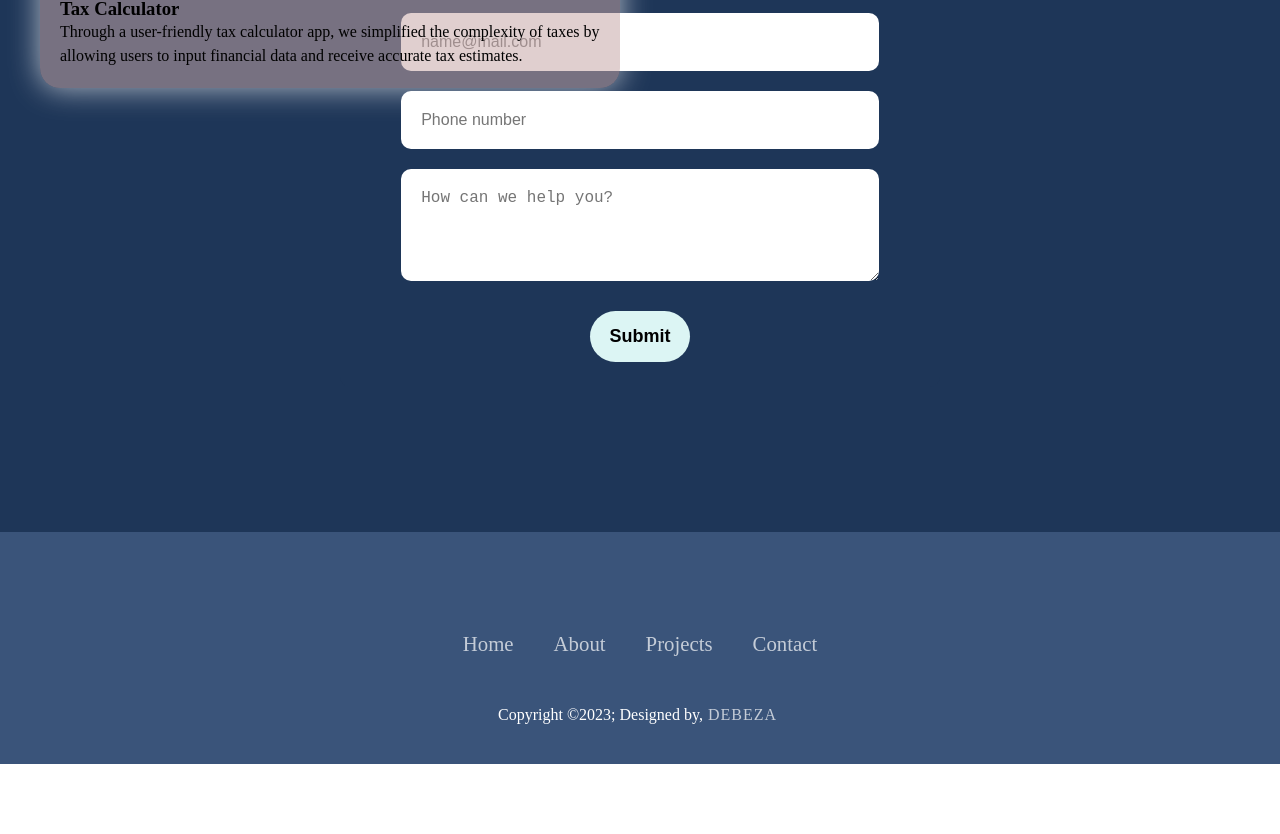
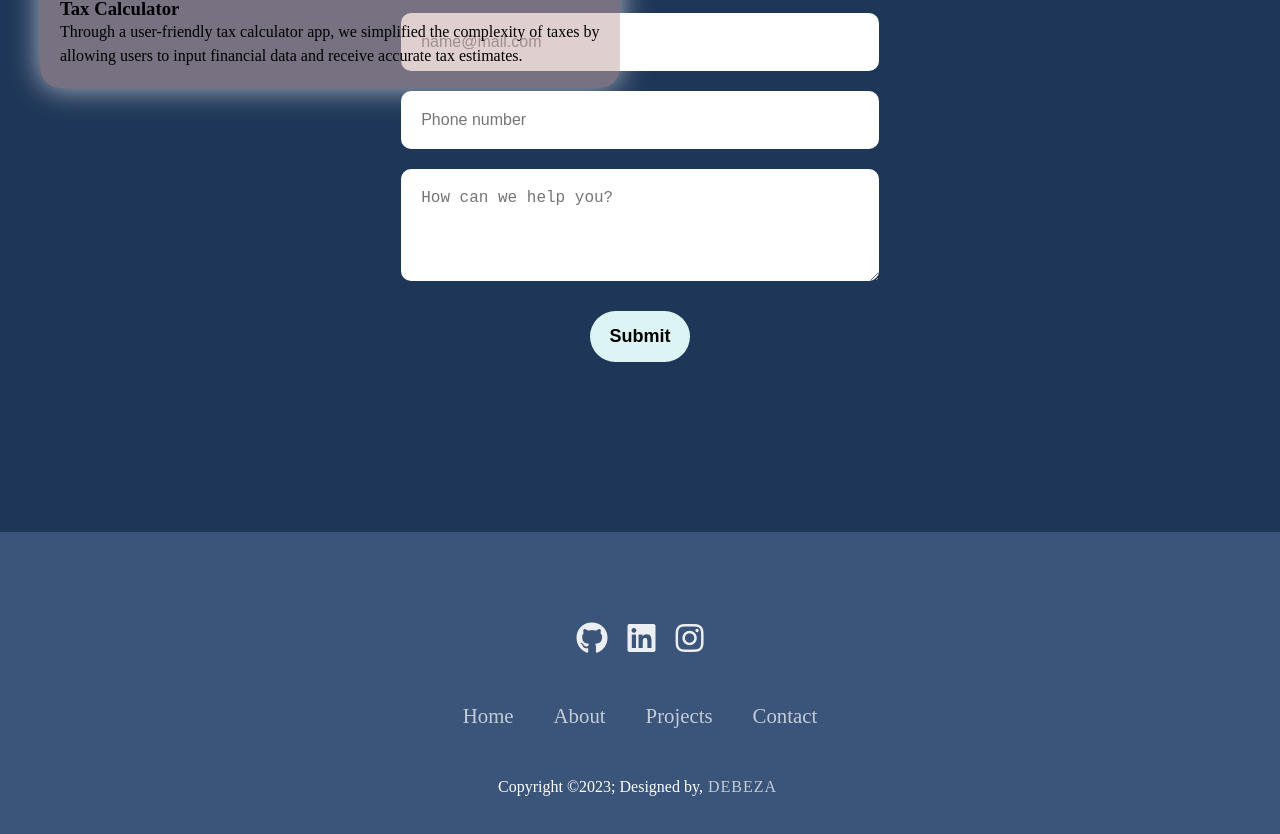
Before and after one commit to Kanyiso-Madlebe/vite-test, a React (Vite) app: page / in a window 1280 px wide. Shown: the part 2524-3358 px from the top of the page. Before the commit the page ends 3288 px from the top, so only its background shows below. Built offline with nearby package versions, Linux system fonts and the light colour scheme.

Commit message:
modified:   src/pages/footer.jsx 	modified:   src/style/footer.css

```diff
--- a/src/pages/footer.jsx
+++ b/src/pages/footer.jsx
@@ -10,7 +10,17 @@
 
   return (
     <div className="footerContainer">
-      {/* ... (social icons code) */}
+    <div className="socialIcons">
+      <a href="https://github.com/Kanyiso-Madlebe" target="_blank" rel="noopener noreferrer">
+       <i className="fab fa-github"></i>
+       </a>
+       <a href="https://www.linkedin.com/in/kanyiso-madlebe-960670254/" target="_blank" rel="noopener noreferrer">
+       <i className="fab fa-linkedin"></i>
+      </a>
+    <a href="https://www.instagram.com/kanyiso_madlebe/" target="_blank" rel="noopener noreferrer">
+      <i className="fab fa-instagram"></i>
+    </a>
+      </div>
       <div className="footerNav">
         <ul>
           <li>
--- a/src/style/footer.css
+++ b/src/style/footer.css
@@ -10,29 +10,31 @@
 .socialIcons {
     display: flex;
     justify-content: center;
-    background-color: #3A547A;
     margin: 20px;
-    border-radius: 50%;
-    padding: 15px;
-    position: relative; /* Add position relative */
-    z-index: 2; /* Ensure the icons are above the footer background */
-}
+    position: relative;
+    z-index: 2;
+  }
 
-.socialIcons a i {
+  .socialIcons a {
+    margin: 0 10px;
+    text-decoration: none;
+    color: #fff;
+  }
+
+  .socialIcons a i {
     font-size: 2em;
-    color: #fff;
     opacity: 0.9;
     transition: 0.3s;
-}
+  }
 
-.socialIcons a:hover i {
-    color: #8eaad4;
-}
+  .socialIcons a:hover i {
+    color: #000;
+  }
 
 .footerNav {
     margin: 30px 0;
     display: flex;
-    z-index: 2; /* Ensure the navigation links are above the footer background */
+    z-index: 2; /* navigation links are above the footer background */
     position: relative; /* Add position relative */
 }
 
```
